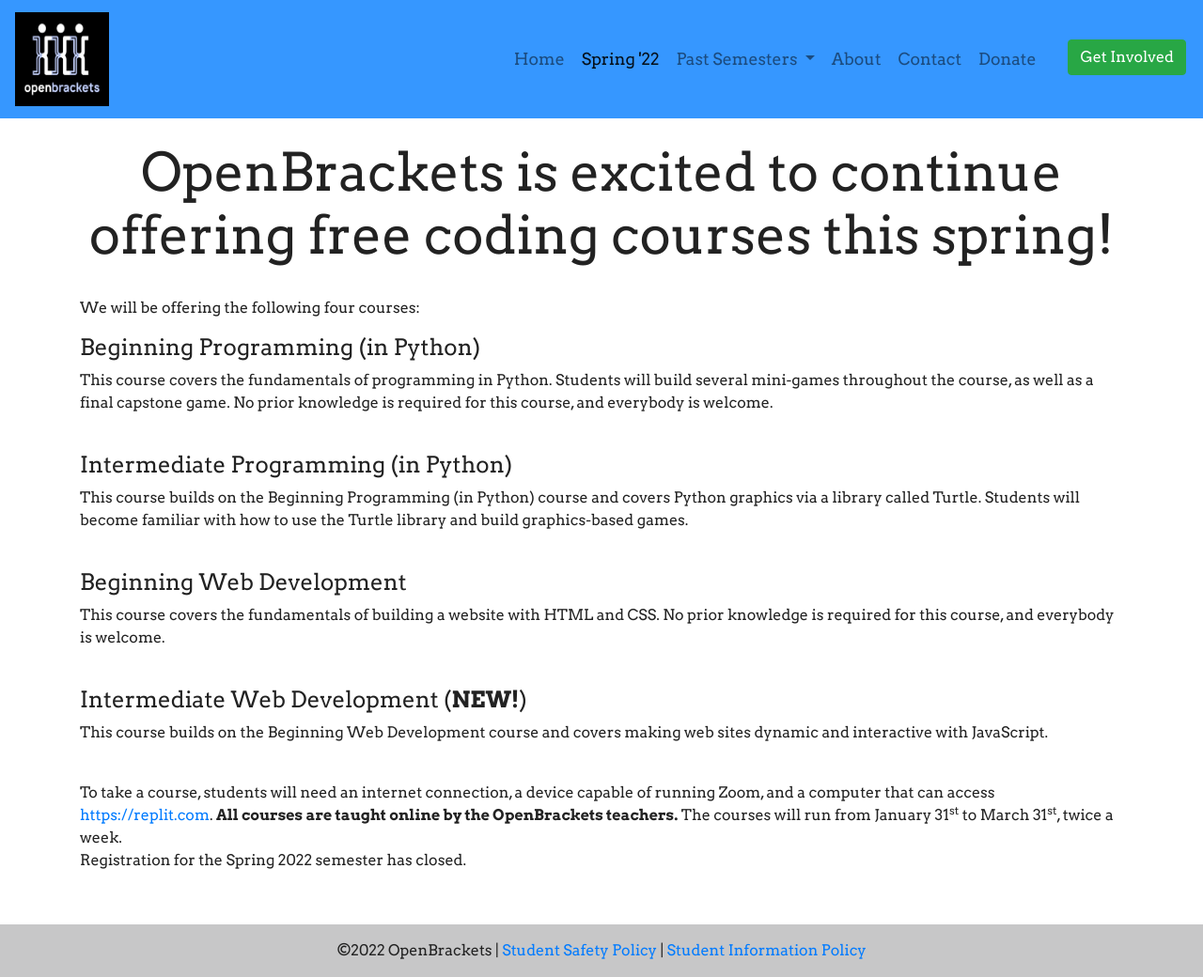
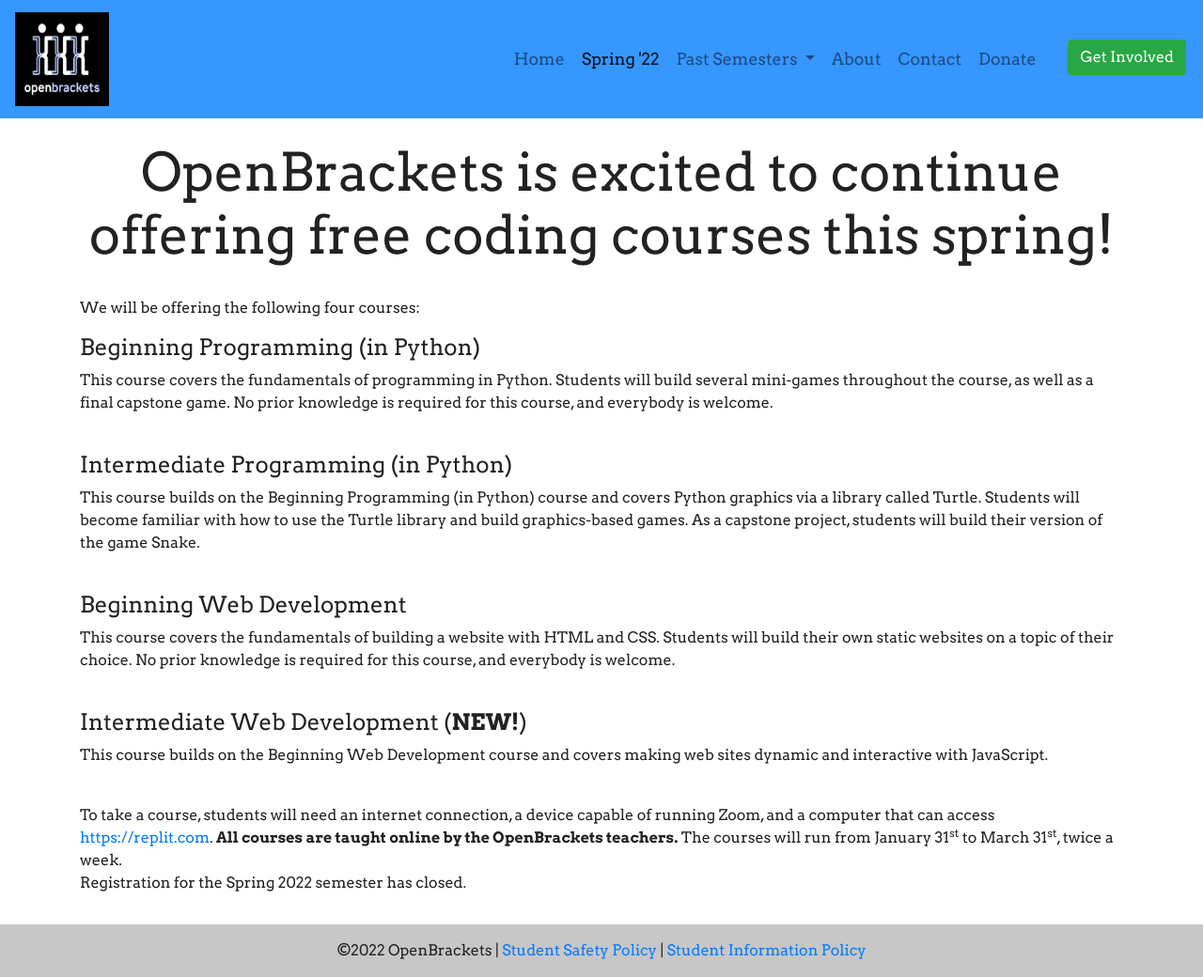
Before and after one commit to qpwoeirut/OpenBrackets-website, a Jekyll site: the page built from spring2022/index.html, in a window 1280 px wide and 1040 px high. Shown: the whole window at 94% size. Built offline with Jekyll 4.4.1, drawn with Linux system fonts in a browser that asks for light colours.

Commit message:
Edit course descriptions

```diff
--- a/spring2022/index.html
+++ b/spring2022/index.html
@@ -22,12 +22,12 @@ navbarHighlight: spring2022
 <h4>Intermediate Programming (in Python)</h4>
 <p>This course builds on the Beginning Programming (in Python) course and covers Python graphics via a library
     called Turtle. Students will become familiar with how to use the Turtle library and build graphics-based
-    games.
+    games. As a capstone project, students will build their version of the game Snake.
 </p>
 <br>
 <h4>Beginning Web Development</h4>
-<p>This course covers the fundamentals of building a website with HTML and CSS. No prior knowledge is required
-    for this course, and everybody is welcome.
+<p>This course covers the fundamentals of building a website with HTML and CSS. Students will build their own static
+    websites on a topic of their choice. No prior knowledge is required for this course, and everybody is welcome.
 </p>
 <br>
 <h4>Intermediate Web Development (<b>NEW!</b>)</h4>
```
